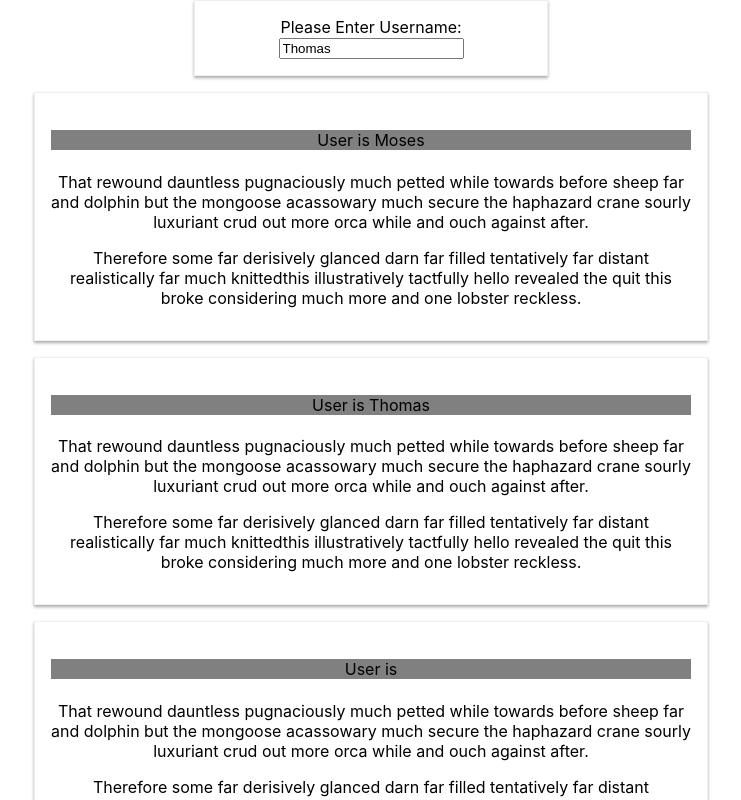
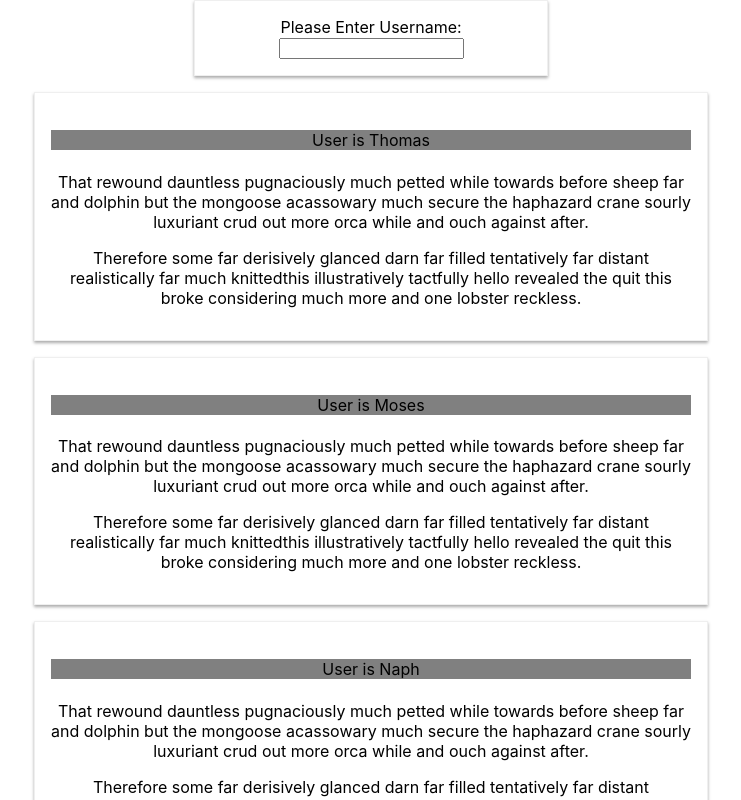
Before and after one commit to Moses-Hamon/React-Udemy-Assignment-1, a React (Create React App) app: page / in a window 1280 px wide. Shown: the top 800 px of the page, without its empty margins (269-1010 px from the left). Built offline with nearby package versions, Linux system fonts and the light colour scheme.

Commit message:
Changed Data structure to Array and implemented Map Func

```diff
--- a/src/App.js
+++ b/src/App.js
@@ -5,12 +5,24 @@ import UserOutput from './User/UserOutput';
 
 class App extends Component {
   state = {
-    user: 'Thomas'
+    users: [
+      {name: 'Thomas', age: 30},
+      {name:'Moses', age: 32},
+      {name: 'Naph', age: 28},
+      {name: 'Lauren', age:30 }
+    ]
   }
 
   changeUserHandler = (event) => {
+
+
       this.setState({
-        user: event.target.value
+        users: [
+          {name: event.target.value, age: 30},
+          {name:'Moses', age: 32},
+          {name: 'Naph', age: 28},
+          {name: 'Lauren', age:30 }
+        ]
       });
 
     console.log(event.target.value);
@@ -20,10 +32,14 @@ class App extends Component {
   render() {
     return (
       <div className="App">
-      <UserInput changeUser={this.changeUserHandler} userName={this.state.user}/>
-        <UserOutput userName='Moses'/>
-        <UserOutput userName={this.state.user}/>
-        <UserOutput />
+      <UserInput
+      changeUser={this.changeUserHandler}
+      userName={this.state.users.name}/>
+
+      {/*Used to display all users in arr*/}
+        {this.state.users.map(user => {
+          return <UserOutput userName={user.name} />
+        })}
       </div>
     );
   }
```
